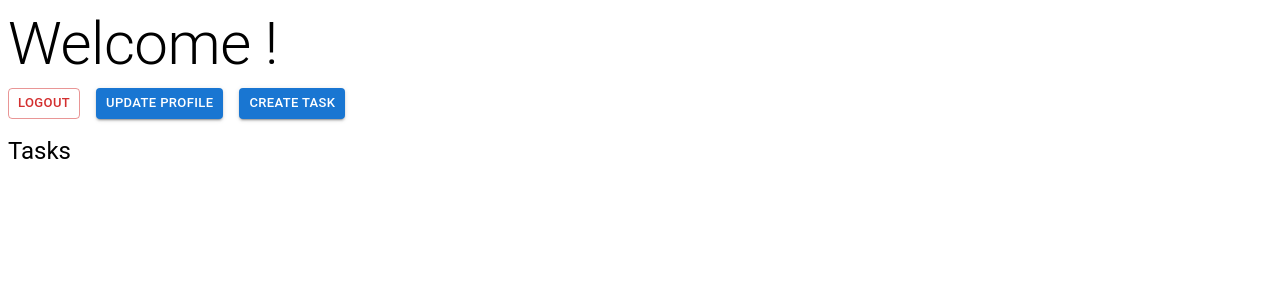
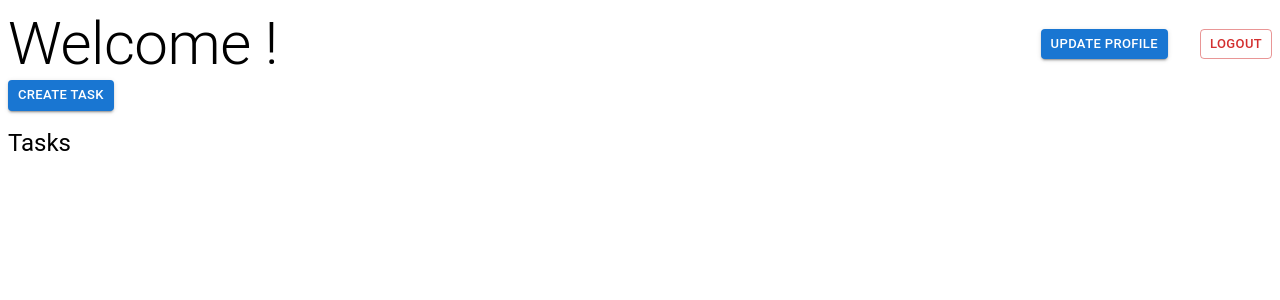
Before and after one commit to KhangLeThanh/personalTask-frontend, a React (Vite) app: page /home in a window 1280 px wide. Shown: the top 300 px of the page. Built offline with nearby package versions, Linux system fonts and the light colour scheme.

Commit message:
improving ui for button group

```diff
--- a/src/views/Dashboard/Dashboard.tsx
+++ b/src/views/Dashboard/Dashboard.tsx
@@ -28,9 +28,9 @@ const Dashboard: React.FC = () => {
 
   const userName = profile?.userName || "";
 
-  const handleUpdateProfile = useCallback(() => {
+  const handleUpdateProfile = () => {
     navigate("/update-profile");
-  }, [navigate]);
+  };
 
   const handleCreateTask = useCallback(() => {
     setSelectedTask(null);
@@ -39,21 +39,16 @@ const Dashboard: React.FC = () => {
 
   return (
     <Box>
-      <Typography variant="h2">Welcome {userName}!</Typography>
       <Box
         sx={{
           display: "flex",
-          marginTop: 1,
+          justifyContent: "space-between",
+          alignItems: "center",
+          mt: 1,
         }}
       >
-        <Button
-          onClick={() => navigate("/logout")}
-          size="small"
-          variant={UIButtonVariants.OUTLINED}
-          color="error"
-        >
-          Logout
-        </Button>
+        <Typography variant="h2">Welcome {userName}!</Typography>
+        <Box sx={{ display: "flex", gap: 2 }}>
           <Button
             variant={UIButtonVariants.CONTAINED}
             onClick={handleUpdateProfile}
@@ -64,6 +59,16 @@ const Dashboard: React.FC = () => {
             Update Profile
           </Button>
           <Button
+            onClick={() => navigate("/logout")}
+            size="small"
+            variant={UIButtonVariants.OUTLINED}
+            color="error"
+          >
+            Logout
+          </Button>
+        </Box>
+      </Box>
+      <Button
         variant={UIButtonVariants.CONTAINED}
         onClick={handleCreateTask}
         size="small"
@@ -71,7 +76,6 @@ const Dashboard: React.FC = () => {
       >
         Create Task
       </Button>
-      </Box>
       <Box>
         <Typography variant="h5" sx={{ mt: 2 }}>
           Tasks
```
Lines whose indentation alone changed are shown as unchanged.
